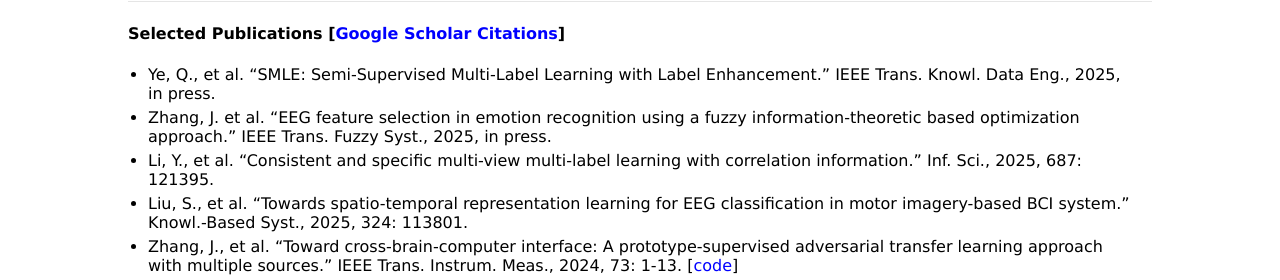
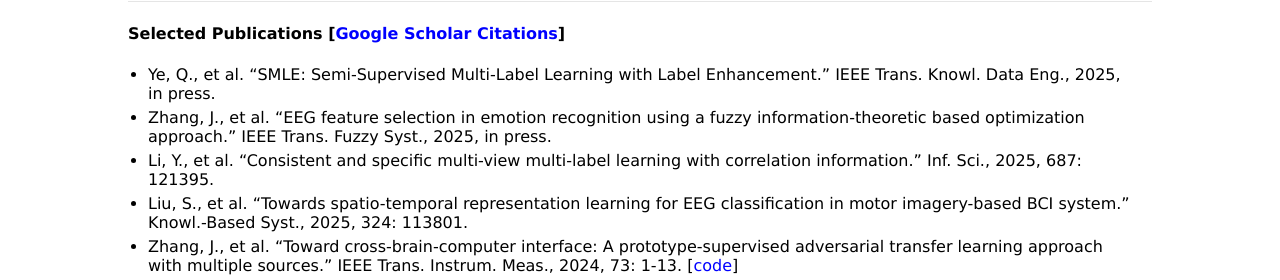
Before and after one commit to jiazhang-ml/jiazhang-ml.github.io, a Jekyll site: the page built from index.md, in a window 1280 px wide. Shown: the part 344-624 px from the top of the page. Built offline with Jekyll 4.4.1, drawn with Linux system fonts in a browser that asks for light colours.

```diff
--- a/index.md
+++ b/index.md
@@ -16,7 +16,7 @@ Research Interests: My research interests include *machine learning* and *data m
 #### Selected Publications [[Google Scholar Citations](https://scholar.google.com.hk/citations?user=yBaTk-gAAAAJ&hl=en)]
 
 * Ye, Q., et al. "SMLE: Semi-Supervised Multi-Label Learning with Label Enhancement." IEEE Trans. Knowl. Data Eng., 2025, in press.
-* Zhang, J. et al. "EEG feature selection in emotion recognition using a fuzzy information-theoretic based optimization approach." IEEE Trans. Fuzzy Syst., 2025, in press.
+* Zhang, J., et al. "EEG feature selection in emotion recognition using a fuzzy information-theoretic based optimization approach." IEEE Trans. Fuzzy Syst., 2025, in press.
 * Li, Y., et al. "Consistent and specific multi-view multi-label learning with correlation information." Inf. Sci., 2025, 687: 121395.
 * Liu, S., et al. "Towards spatio-temporal representation learning for EEG classification in motor imagery-based BCI system." Knowl.-Based Syst., 2025, 324: 113801.
 * Zhang, J., et al. "Toward cross-brain-computer interface: A prototype-supervised adversarial transfer learning approach with multiple sources." IEEE Trans. Instrum. Meas., 2024, 73: 1-13. [[code](PSAT-main.zip)]
```
